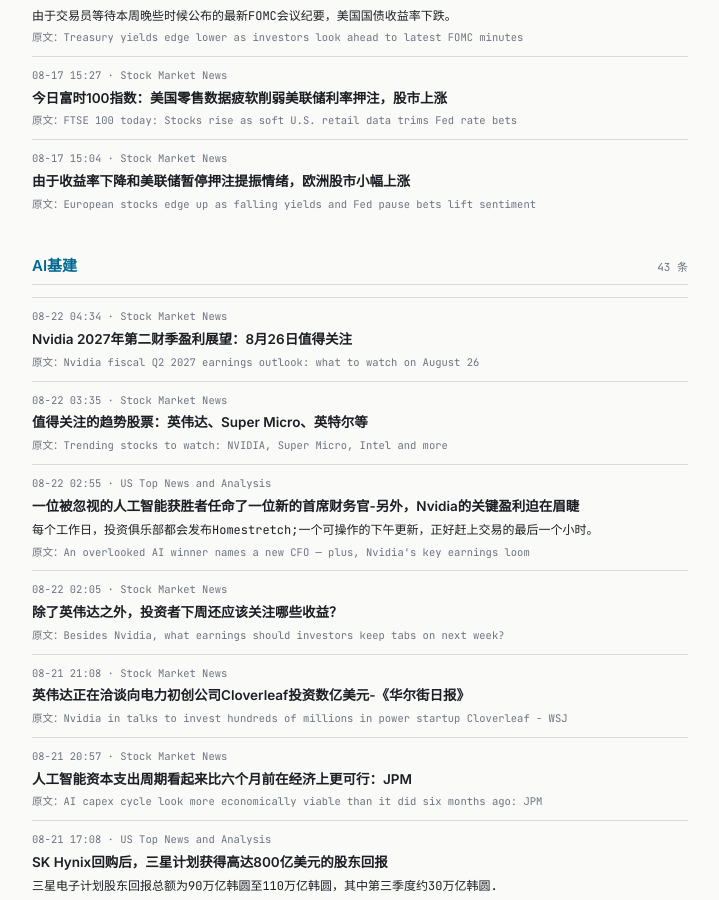
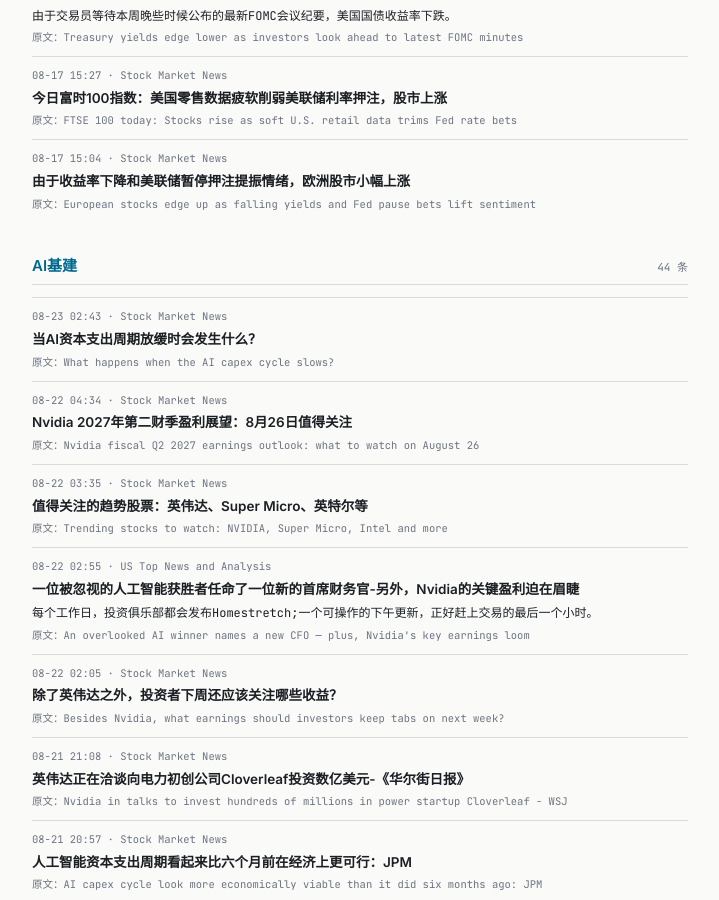
Before and after one commit to tang3super/tang3super.github.io, a Jekyll site: the page built from macro-trade/news-digest.md, in a window 1280 px wide and 900 px high, scrolled down 11978 px. Shown: the whole window, without its empty margins (280-999 px from the left). Built offline with Jekyll 4.4.1, drawn with Linux system fonts in a browser that asks for light colours; some of the changed text lies outside the part shown.

Commit message:
sync news-digest article

```diff
--- a/macro-trade/news-digest.md
+++ b/macro-trade/news-digest.md
@@ -797,6 +797,12 @@
     title_zh: 由于收益率下降和美联储暂停押注提振情绪，欧洲股市小幅上涨
 - name: AI基建
   items:
+  - title: What happens when the AI capex cycle slows?
+    summary: ''
+    link: https://www.investing.com/news/stock-market-news/what-happens-when-the-ai-capex-cycle-slows-4872382
+    source: Stock Market News
+    time: 08-23 02:43
+    title_zh: 当AI资本支出周期放缓时会发生什么？
   - title: 'Nvidia fiscal Q2 2027 earnings outlook: what to watch on August 26'
     summary: ''
     link: https://www.investing.com/news/stock-market-news/nvidia-fiscal-q2-2027-earnings-outlook-what-to-watch-on-august-26-93CH-4872130
```
Also changed, not shown: other parts of macro-trade/news-digest.md (+1 -1 lines).
